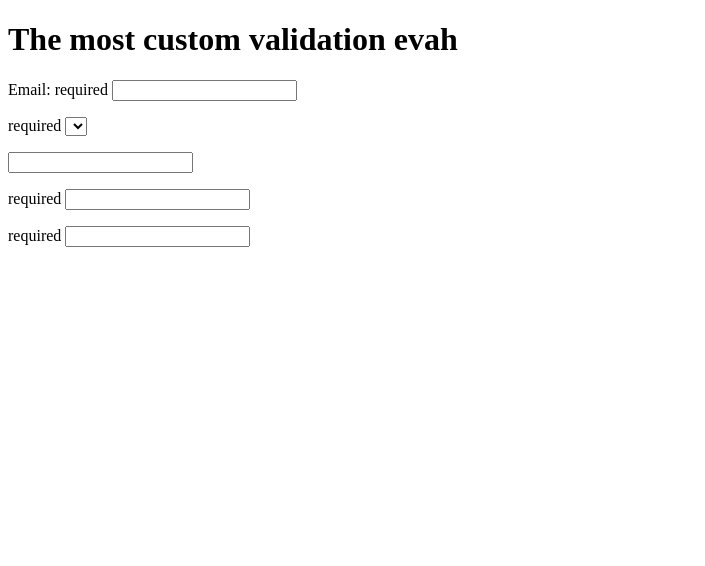
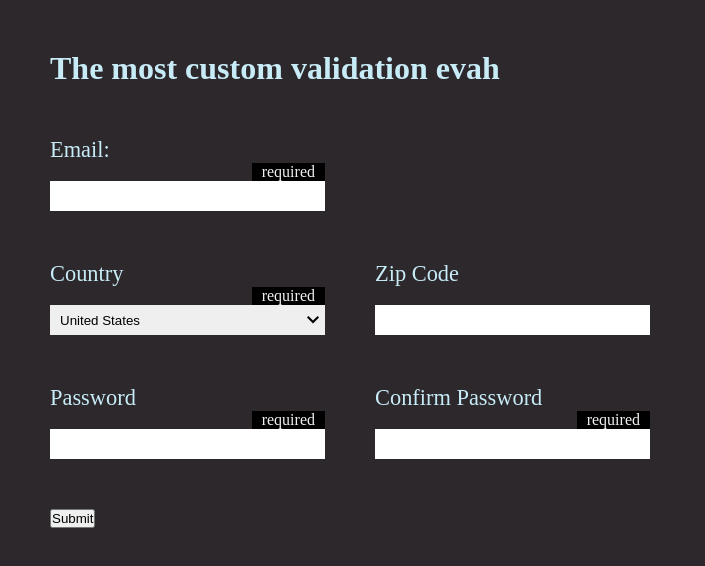
Before and after one commit to qirele/form-validation, a plain HTML site: page index.html in a window 1280 px wide. Shown: the whole page, without its empty margins (0-705 px from the left). Drawn offline with Linux system fonts and the light colour scheme.

Commit message:
apply a bit of css sugar

```diff
--- a/index.html
+++ b/index.html
@@ -11,10 +11,10 @@
     <div class="content-wrapper">
       <h1>The most custom validation evah</h1>
 
-      <form novalidate>
+      <form class="form" novalidate>
         <div class="row">
           <div class="input-wrapper">
-            <label for="email">Email:</label>
+            <label class="label" for="email">Email:</label>
             <span class="required">required</span>
             <input type="text" name="email" id="email" />
             <p class="error"></p>
@@ -22,31 +22,44 @@
         </div>
         <div class="row">
           <div class="input-wrapper">
-            <label for="country"></label>
+            <label class="label" for="country">Country</label>
             <span class="required">required</span>
-            <select name="country" id="country"></select>
+            <select name="country" id="country">
+              <option value="us" selected>United States</option>
+              <option value="uk">United Kingdom</option>
+              <option value="ua">Ukraine</option>
+              <option value="pl">Poland</option>
+              <option value="es">Spain</option>
+            </select>
             <p class="error"></p>
           </div>
           <div class="input-wrapper">
-            <label for="zipcode"></label>
+            <label class="label" for="zipcode">Zip Code</label>
+            <span class="placeholder">placeholder</span>
             <input type="text" id="zipcode" name="zipcode" />
             <p class="error"></p>
           </div>
         </div>
         <div class="row">
           <div class="input-wrapper">
-            <label for="password"></label>
+            <label class="label" for="password">Password</label>
             <span class="required">required</span>
             <input type="password" id="password" />
             <p class="error"></p>
           </div>
           <div class="input-wrapper">
-            <label for="password-confirm"></label>
+            <label class="label" for="password-confirm">Confirm Password</label>
             <span class="required">required</span>
             <input type="text" id="password-confirm" name="password-confirm" />
             <p class="error"></p>
           </div>
         </div>
+        <div class="row">
+          <div class="submit">
+            <button type="submit">Submit</button>
+          </div>
+          <div class="error-container"></div>
+        </div>
       </form>
     </div>
   </body>
--- a/style.css
+++ b/style.css
@@ -0,0 +1,76 @@
+* {
+  margin: 0;
+  padding: 0;
+  box-sizing: border-box;
+}
+
+body {
+  background-color: rgb(44, 40, 43);
+  color: rgb(199, 236, 247);
+}
+
+h1 {
+  margin: 50px 0;
+}
+
+.content-wrapper {
+  margin: 0 50px;
+}
+
+.form {
+  display: flex;
+  flex-direction: column;
+  gap: 50px;
+  max-width: 600px;
+}
+
+.row {
+  display: grid;
+  grid-template-columns: repeat(2, minmax(0, 1fr));
+  column-gap: 50px;
+}
+
+.input-wrapper > * {
+  display: block;
+}
+
+.label {
+  font-size: 1.4rem;
+}
+
+input,
+select {
+  width: 100%;
+  height: 30px;
+  appearance: none;
+  border: none;
+  padding: 0 0 0 10px;
+}
+
+select {
+  background-image: url(./assets/expand.svg);
+  background-repeat: no-repeat;
+  background-position: right center;
+}
+
+.placeholder {
+  visibility: hidden;
+}
+
+.error {
+  width: 100%;
+  background-color: rgb(215, 18, 18);
+  padding: 0;
+}
+
+.error.active {
+  padding: 0.3rem;
+}
+
+.required {
+  width: max-content;
+  color: #f1f1f1;
+  background-color: black;
+  padding: 0 10px;
+  margin-left: auto;
+}
```
Also changed, not shown: assets/expand.svg (added).
